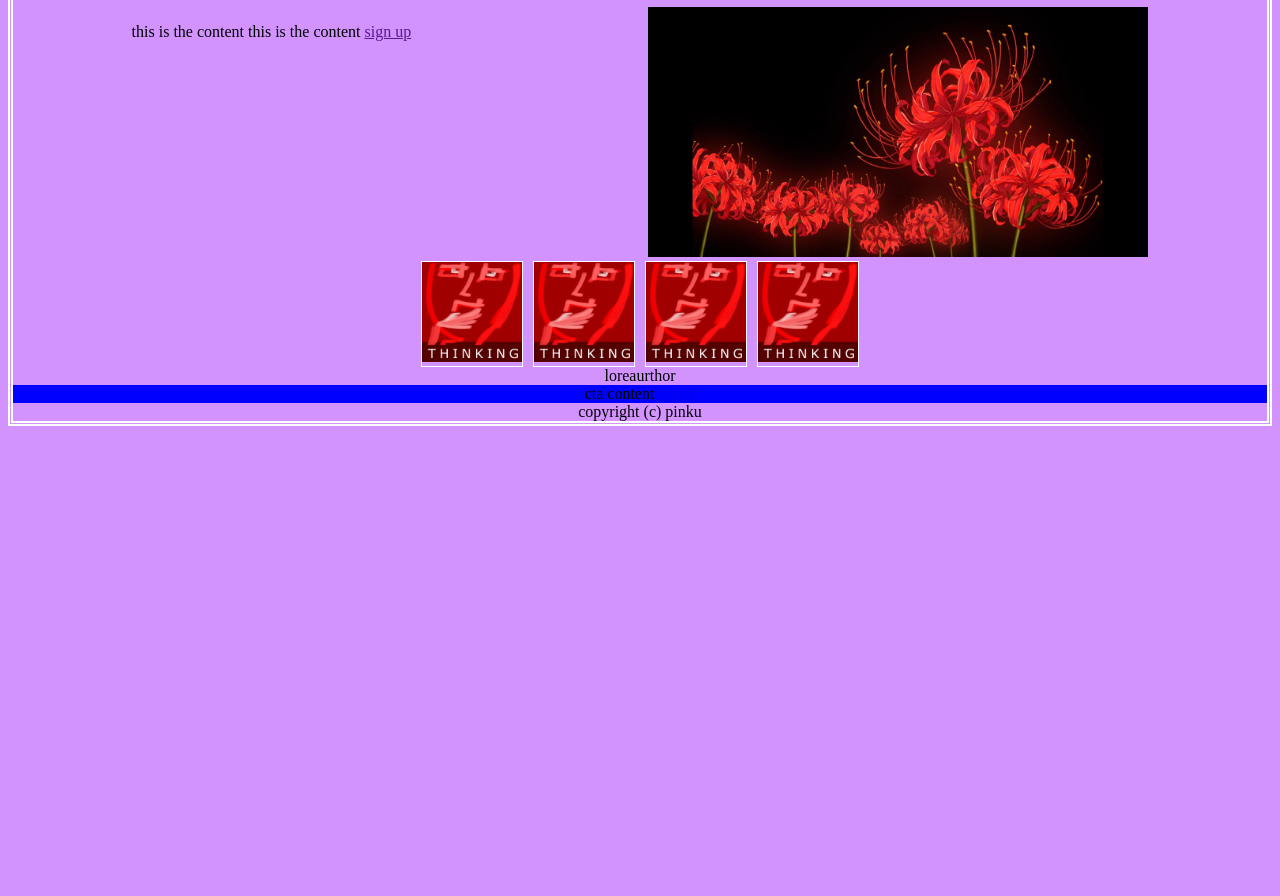
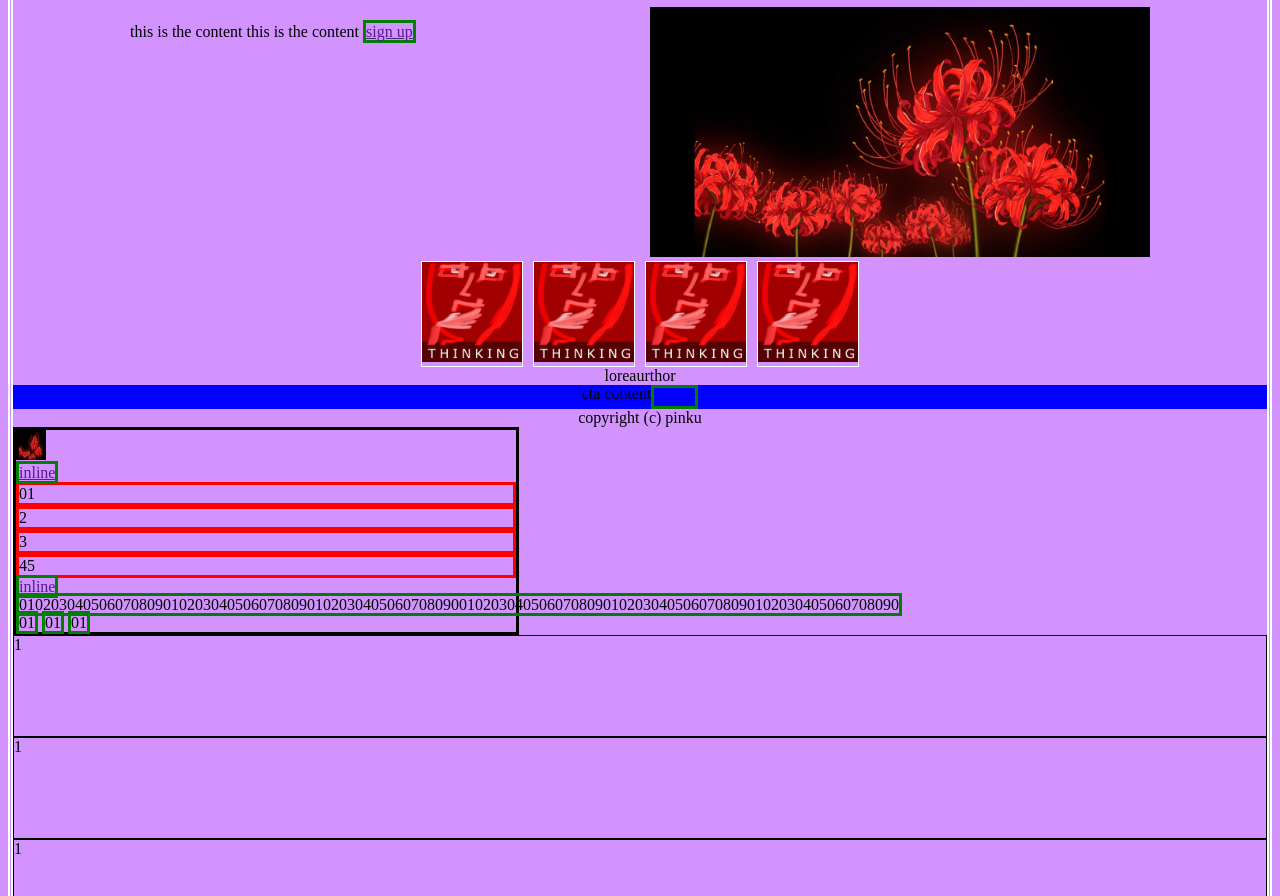
Before and after one commit to im-pinku/odin_project, a plain HTML site: page index.html in a window 1280 px wide. Shown: the part 56-952 px from the top of the page. Before the commit the page ends 800 px from the top, so only its background shows below. Drawn offline with Linux system fonts and the light colour scheme.

Commit message:
adding images

```diff
--- a/index.html
+++ b/index.html
@@ -52,12 +52,33 @@
                 <a href="cta_button ctas">button</a>
         </div>
 
-        <div class="footer">
+<div class="footer">
             <div class="copyright">
                 copyright (c) pinku
             </div>
         </div>
 
     </div>
+
+
+        <div class="testsubject">
+            <img src="./img/bg.jpg" alt="" width="30px" height="30px">
+            <br><a href="">inline</a>
+            <div class="labrat">01</div>
+            <div class="labrat">2</div>
+            <div class="labrat">3</div>
+            <div class="labrat">45</div>
+            <a href="">inline</a>
+            <span class="labrat_span Labrat_s1">01020304050607080901020304050607080901020304050607080900102030405060708090102030405060708090102030405060708090</span>
+            <span class="labrat_span Labrat_s2">01</span>
+            <span class="labrat_span Labrat_s3">01</span>
+            <span class="labrat_span Labrat_s4">01</span>
+        </div>
+        <div class="lab1">
+            <div class="lab1rat">1</div>
+            <div class="lab1rat">1</div>
+            <div class="lab1rat">1</div>
+            <div class="lab1rat">1</div>
+        </div>
 </body>
 </html>
--- a/style.css
+++ b/style.css
@@ -65,3 +65,33 @@ li{
     display: flex;
     justify-content: center;
  }
+
+
+ .testsubject{
+    border: 3px solid black;
+    width: 500px;
+ }
+
+ .labrat{
+    border: 3px solid red;
+ }
+
+ .labrat_span{
+    border: 3px solid green;
+ }
+a{
+    border: 3px solid green;
+
+}
+ .labrat_span_s1{
+ }
+
+ .lab1{
+    display: flex;
+    flex-direction: column;
+ }
+
+ .lab1rat{
+    height: 100px;
+    border: 1px solid black;
+ }
```
Also changed, not shown: img/3.png (added), img/Untitled-1.png (added), img/four.png (added), img/one.png (added).
